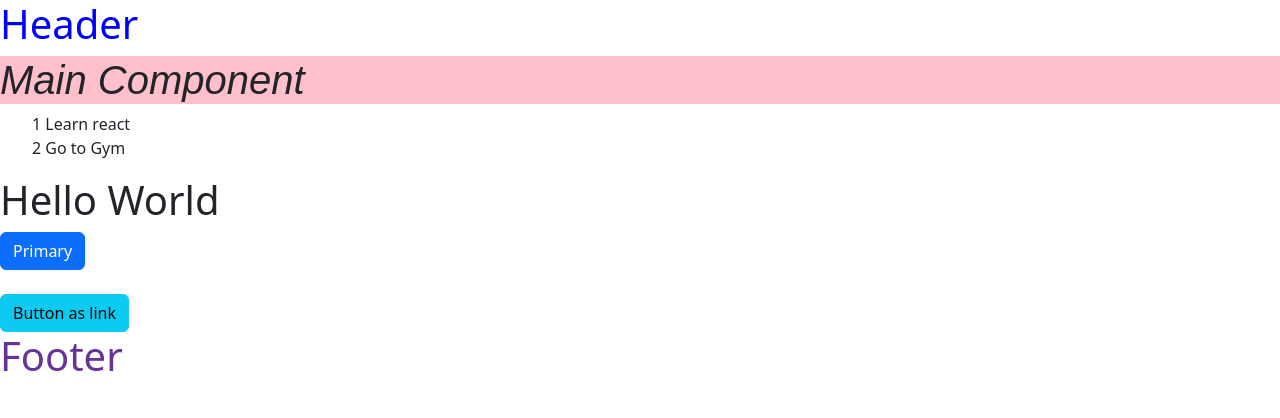
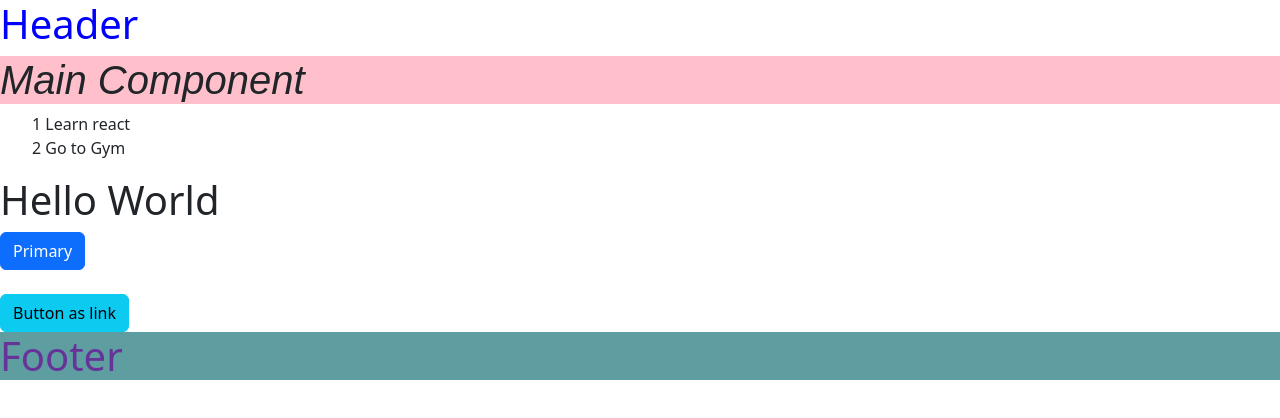
Before and after one commit to faizan542/react-practice, a React (Create React App) app: page / in a window 1280 px wide. Shown: the top 418 px of the page. Built offline with nearby package versions, Linux system fonts and the light colour scheme.

Commit message:
App.css file

```diff
--- a/src/App.css
+++ b/src/App.css
@@ -8,4 +8,7 @@
 
 .footer{
     color: rebeccapurple;
+    position: sticky;
+    top: 0;
+    background-color: cadetblue;
 }
```
